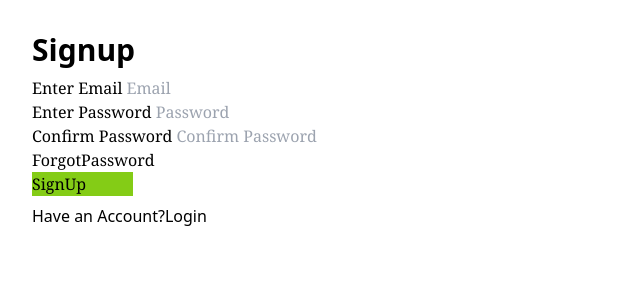
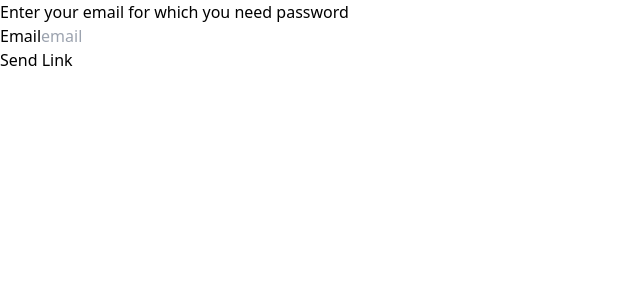
Before and after one commit to saluvalasaichandu/expense_tracker_project, a React (Create React App) app: page /forgotPassword in a window 1280 px wide. Shown: the top 300 px of the page, without its empty margins (0-640 px from the left). Built offline with nearby package versions, Linux system fonts and the light colour scheme.

Commit message:
added routes

```diff
--- a/src/App.js
+++ b/src/App.js
@@ -8,50 +8,44 @@ import VerifyEmail from "./Components/Profile/verifyEmail"
 import { createBrowserRouter,RouterProvider} from 'react-router-dom';
 import { createRoot } from 'react-dom/client';
 import ForgotPassword from './Components/Profile/ForgotPassword';
+import { Navigate } from 'react-router-dom';
+// import { Link } from 'react-router-dom';
 function App() {
 
   // const [isLogin,setIsLogin]=useState(false);
   // const loginHandler=()=>{
   //   setIsLogin(true);
   // }
-  const authCtx=useContext(AuthContext);
-  return (
-    <div>
-      {/* {!isLogin && <Signup onLogin={loginHandler}/>}
-      {isLogin && <Welcome/>} */}
-      {!authCtx.isLoggedin && <Signup></Signup>}
-      {/* {authCtx.isLoggedin && <Welcome></Welcome>} */}
-      {authCtx.isLoggedin && <Welcome/>}
-    </div>
-  );
-}
+const authCtx=useContext(AuthContext);
+
 const router=createBrowserRouter([
-  {
-  path:"/welcome",
-  element:(
-    <Welcome/>
-  )
-},
-{
-  path:"/verify",
-  element:(
-    <VerifyEmail/>
-  )
-},
+
   {
     path:"/",
-    element:(
-      <Signup></Signup>
-    )
+    element: authCtx.isLoggedin ? <Navigate to="/welcome"></Navigate>:<Signup/>
+    // element: !authCtx.isLoggedin ? <Signup/>: <Link to="/welcome"></Link>
+  },
+
+  {
+    path:"/signup",
+    element:<Signup></Signup>
+  },
+  {
+    path:"/welcome",
+    element:<Welcome/>
+  },
+  {
+    path:"/verify",
+    element:<VerifyEmail></VerifyEmail>
   },
   {
     path:"/forgotPassword",
-    element:(
-      <ForgotPassword/>
-    )
+    element:<ForgotPassword></ForgotPassword>
   }
 ])
 createRoot(document.getElementById("root")).render(
   <RouterProvider router={router} />
 );
+
+}
 export default App;
```
Also changed, not shown: src/index.js (line endings or trailing spaces).
